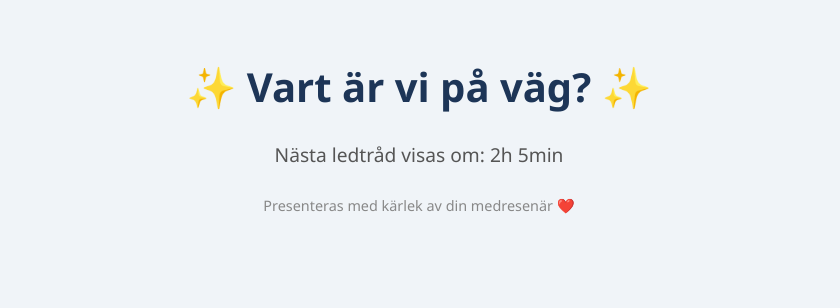
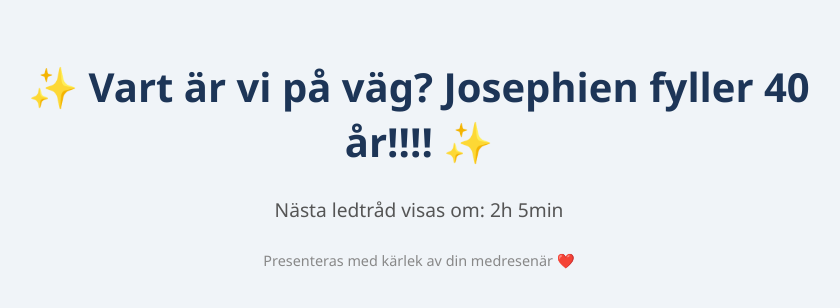
Before and after one commit to Christianbarck/40-years, a plain HTML site: page index.html in a window 1280 px wide. Shown: the whole page, without its empty margins (221-1061 px from the left). Drawn offline with Linux system fonts and the light colour scheme.

Commit message:
Update index.html

```diff
--- a/index.html
+++ b/index.html
@@ -43,7 +43,7 @@
     </style>
 </head>
 <body>
-    <h1>✨ Vart är vi på väg? ✨</h1>
+    <h1>✨ Vart är vi på väg? Josephien fyller 40 år!!!! ✨</h1>
     <div id="countdown">Nästa ledtråd visas om: <span id="timer">-</span></div>
 
     <div class="clue" data-time="10:00">
```
